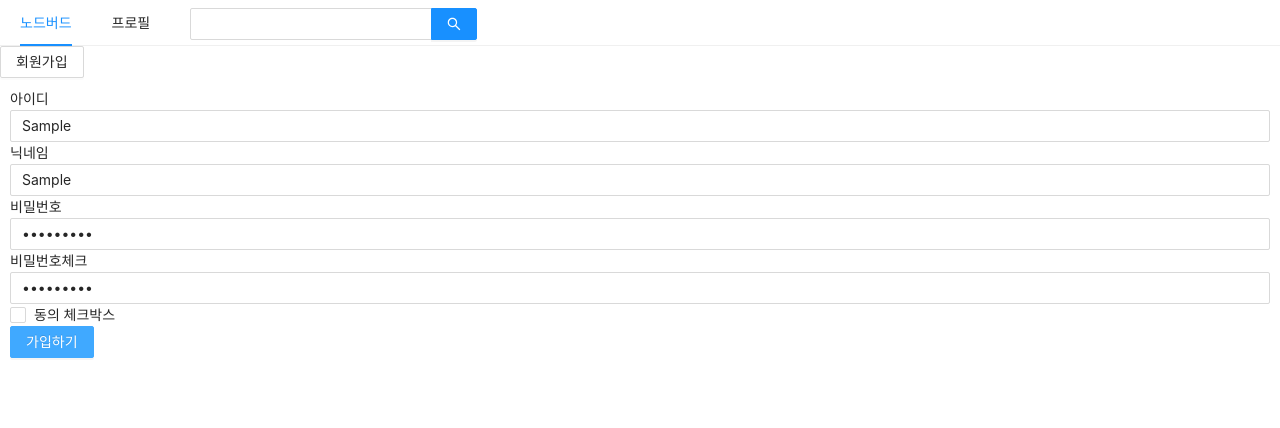
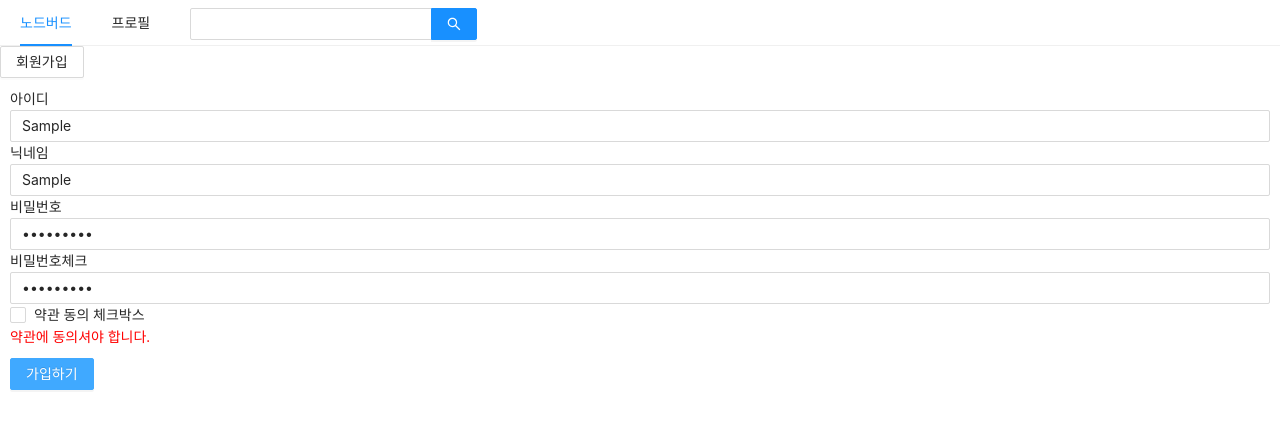
Before and after one commit to bigeye2599/react-nodebird, a Next.js app in the folder front/: page /signup in a window 1280 px wide. Both pictures are taken after typing "Sample", "Sample", "Sample123", "Sample123" into the empty fields and a click on the button "가입하기". Shown: the top 428 px of the page. Built offline with nearby package versions, Linux system fonts and the light colour scheme.

Commit message:
2-1. _app.js로 레이아웃 분리하기

```diff
--- a/front/pages/signup.js
+++ b/front/pages/signup.js
@@ -5,18 +5,26 @@ import { Form, Input, Checkbox, Button } from "antd";
 import { useState } from "react";
 
 const Signup = () => {
-  const [id, setId] = useState("");
   const [nick, setNick] = useState("");
   const [password, setPassword] = useState("");
   const [passwordCheck, setPasswordCheck] = useState("");
   const [term, setTerm] = useState(false);
+  const [passwordError, setPasswordError] = useState(false);
+  const [termError, setTermError] = useState(false);
 
-  const onSubmit = (event) => {
-    event.preventDefault();
+  const onFinish = (values) => {
+    if (password !== passwordCheck) {
+      return setPasswordError(true);
+    }
+    if (!term) {
+      return setTermError(true);
+    }
+    console.log("Success:", values);
+    console.log(id, nick, password, passwordCheck, term);
   };
 
-  const onChangeId = (e) => {
-    setId(e.target.value);
+  const onFinishFailed = (errorInfo) => {
+    console.log("Failed:", errorInfo);
   };
 
   const onChangeNick = (e) => {
@@ -28,19 +36,36 @@ const Signup = () => {
   };
 
   const onChangePasswordCheck = (e) => {
+    setPasswordError(e.target.value !== password);
     setPasswordCheck(e.target.value);
   };
 
   const onChangeTerm = (e) => {
-    setTerm(e.target.value);
+    setTermError(false);
+    setTerm(e.target.checked);
   };
+
+  const useInput = (initValue = null) => {
+    const [value, setter] = useState(initValue);
+    const handler = (e) => {
+      setter(e.target.value);
+    };
+    return [value, handler];
+  };
+
+  const [id, onChangeId] = useInput("");
+
   return (
     <>
       <Head>
         <title>NodeBird</title>
       </Head>
       <AppLayout>
-        <Form onSubmit={onSubmit} style={{ padding: 10 }}>
+        <Form
+          style={{ padding: 10 }}
+          onFinish={onFinish}
+          onFinishFailed={onFinishFailed}
+        >
           <div>
             <label htmlFor="user-id">아이디</label>
             <br />
@@ -77,13 +102,19 @@ const Signup = () => {
               required
               onChange={onChangePasswordCheck}
             />
+            {passwordError && (
+              <div style={{ color: "red" }}>비밀번호가 일치하지 않습니다.</div>
+            )}
           </div>
           <div>
-            <Checkbox name="user-term" value={term} onChange={onChangeTerm}>
-              동의 체크박스
+            <Checkbox name="user-term" checked={term} onChange={onChangeTerm}>
+              약관 동의 체크박스
             </Checkbox>
+            {termError && (
+              <div style={{ color: "red" }}>약관에 동의셔야 합니다.</div>
+            )}
           </div>
-          <div>
+          <div style={{ marginTop: 10 }}>
             <Button type="primary" htmlType="submit">
               가입하기
             </Button>
```
